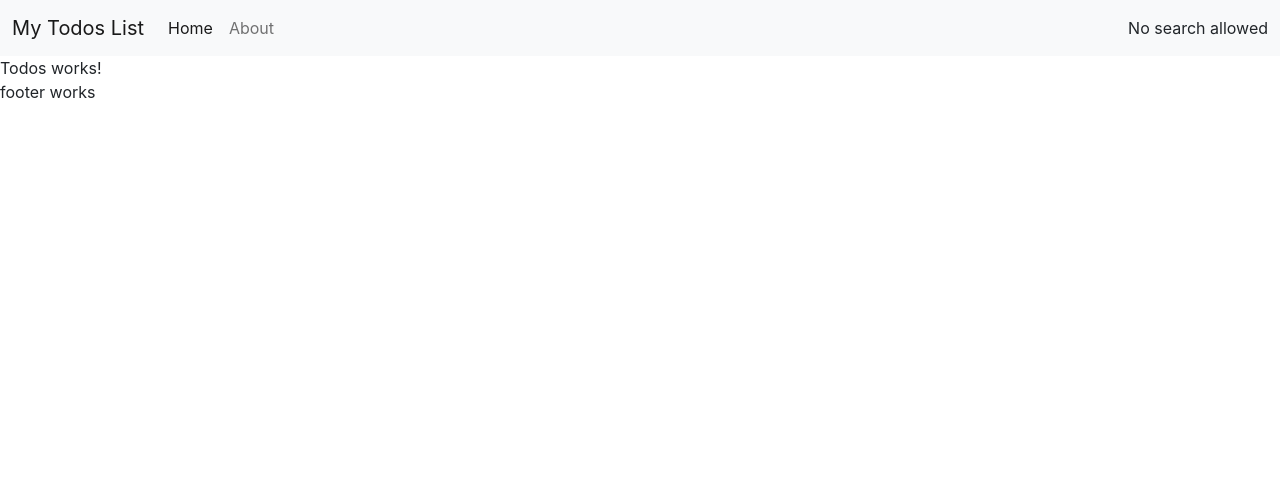
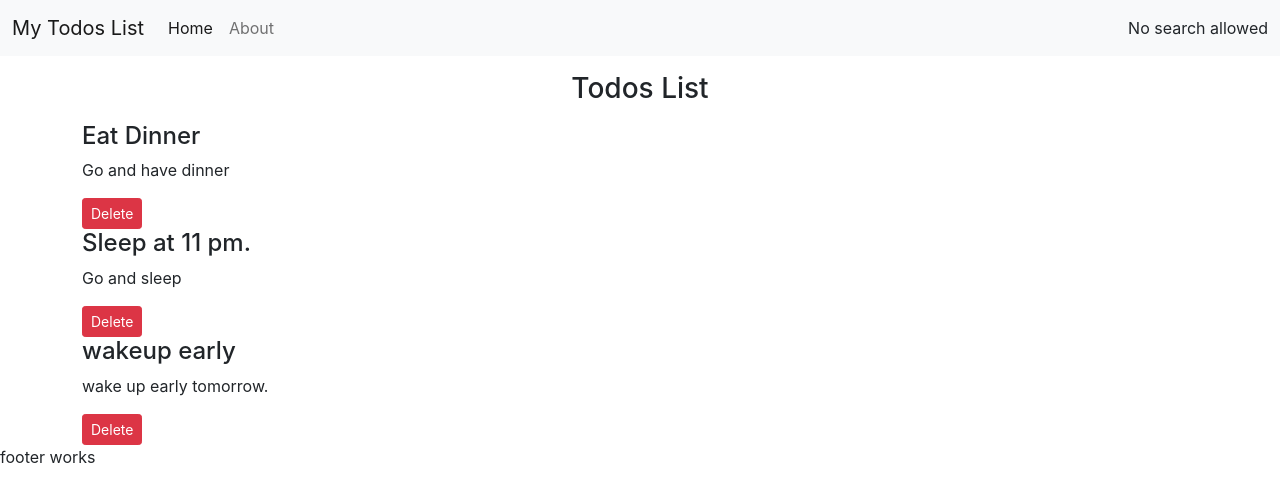
Before and after one commit to rahulsh13/todo-react, a React (Create React App) app: page / in a window 1280 px wide. Shown: the top 502 px of the page. Built offline with nearby package versions, Linux system fonts and the light colour scheme.

Commit message:
added todos items

```diff
--- a/src/App.js
+++ b/src/App.js
@@ -5,10 +5,27 @@
 import { Footer } from "./Mycomponents/Footer";
 
 function App() {
+  let todos = [
+    {
+      sno: 1,
+      title: "Eat Dinner",
+      description: "Go and have dinner"
+    },
+    {
+      sno: 2,
+      title: "Sleep at 11 pm.",
+      description: "Go and sleep"
+    },
+    {
+      sno: 3,
+      title: "wakeup early",
+      description: "wake up early tomorrow."
+    }
+  ]
   return (
     <>
       <Header title = "My Todos List" name = "Rahul" searchbar = {false}/>
-      <Todos/>
+      <Todos todos = {todos}/>
       <Footer/>
     </>
   );
--- a/src/Mycomponents/Todo.js
+++ b/src/Mycomponents/Todo.js
@@ -1,9 +1,11 @@
 import React from 'react'
 
-export const Todo = () => {
+export const Todo = ({todo}) => {
     return (
         <div>
-            Todo works!
+            <h4>{todo.title}</h4>
+            <p>{todo.description}</p>
+            <button className="btn btn-sm btn-danger">Delete</button>
         </div>
     )
 }
--- a/src/Mycomponents/Todos.js
+++ b/src/Mycomponents/Todos.js
@@ -1,9 +1,14 @@
 import React from 'react'
+import {Todo} from './Todo'
 
-export const Todos = () => {
+export const Todos = (props) => {
     return (
-        <div>
-            Todos works!
+        <div className = "container">
+            <h3 className="text-center my-3">Todos List</h3>
+            {/*this.props.todos*/}
+            {props.todos.map((todo) => {
+                return <Todo todo={todo}/>
+            })}
         </div>
     )
 }
```
